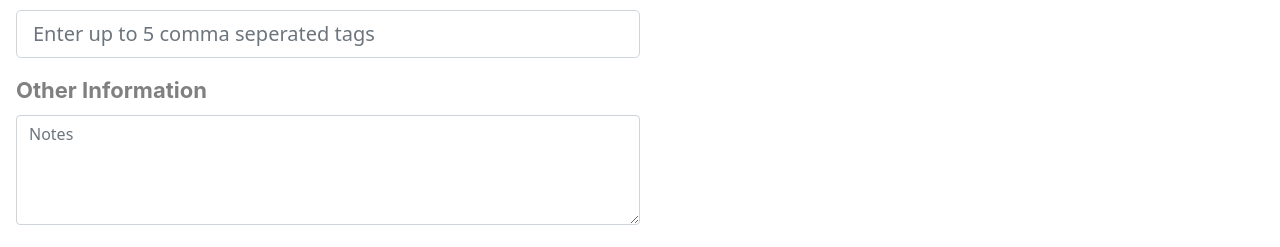
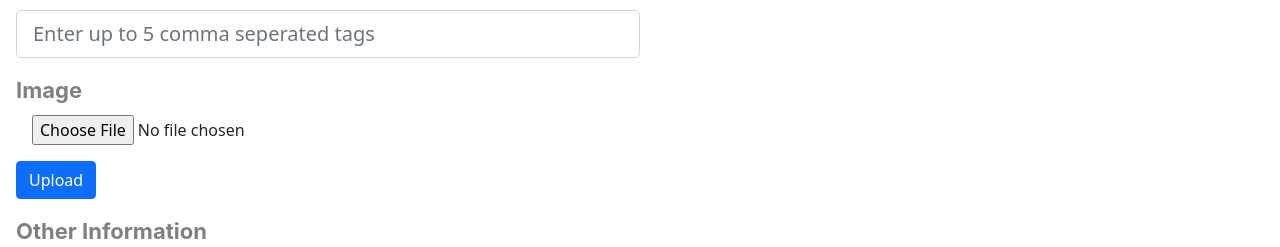
Before and after one commit to PallavAg/Appetyte, a React (Create React App) app: page /create_recipe in a window 1280 px wide. Shown: the part 697-944 px from the top of the page. Built offline with nearby package versions, Linux system fonts and the light colour scheme; no server answers.

Commit message:
image button

```diff
--- a/src/components/CreateRecipeView.js
+++ b/src/components/CreateRecipeView.js
@@ -6,6 +6,8 @@ import firebase, {db} from "../firebase";
 import {BsFillTrashFill} from "react-icons/bs";
 import {collection, addDoc} from "firebase/firestore";
 import {useAuth} from "../contexts/AuthContext";
+import RecipePreviewCard from "./Subviews/RecipePreviewCard";
+import Upload from "./Subviews/Upload";
 
 export default function CreateRecipeView() {
 
@@ -275,6 +277,15 @@ export default function CreateRecipeView() {
             <div className='pageSubtitle'>Tags</div>
             <div><Form><Form.Control size='lg' placeholder='Enter up to 5 comma seperated tags' onChange={e => setTags(e.target.value)}/></Form></div>
 
+            <div className='pageSubtitle'>Image</div>
+
+            <div style={{paddingLeft: '1rem', paddingRight: '1rem', paddingBottom: '1rem'}}>
+                {React.createElement(Upload)}
+            </div>
+            <div ><Button onClick={() => addInstructionRow()}>
+                Upload
+            </Button></div>
+
             <div className='pageSubtitle'>Other Information</div>
             <div><Form><Form.Control as='textarea' placeholder='Notes' rows='4' onChange={e => setNotes(e.target.value)}/></Form></div>
 
--- /dev/null
+++ b/src/components/Subviews/Upload.js
@@ -0,0 +1,24 @@
+const React = require('react')
+class Upload extends React.Component {
+    constructor(props){
+        super(props)
+        this.state = {
+            file: null
+        }
+        this.handleChange = this.handleChange.bind(this)
+    }
+    handleChange(event) {
+        this.setState({
+            file: URL.createObjectURL(event.target.files[0])
+        })
+    }
+    render() {
+        return (
+            <div>
+                <input type="file" onChange={this.handleChange}/>
+                <img src={this.state.file}/>
+            </div>
+        );
+    }
+}
+module.exports = Upload
```
